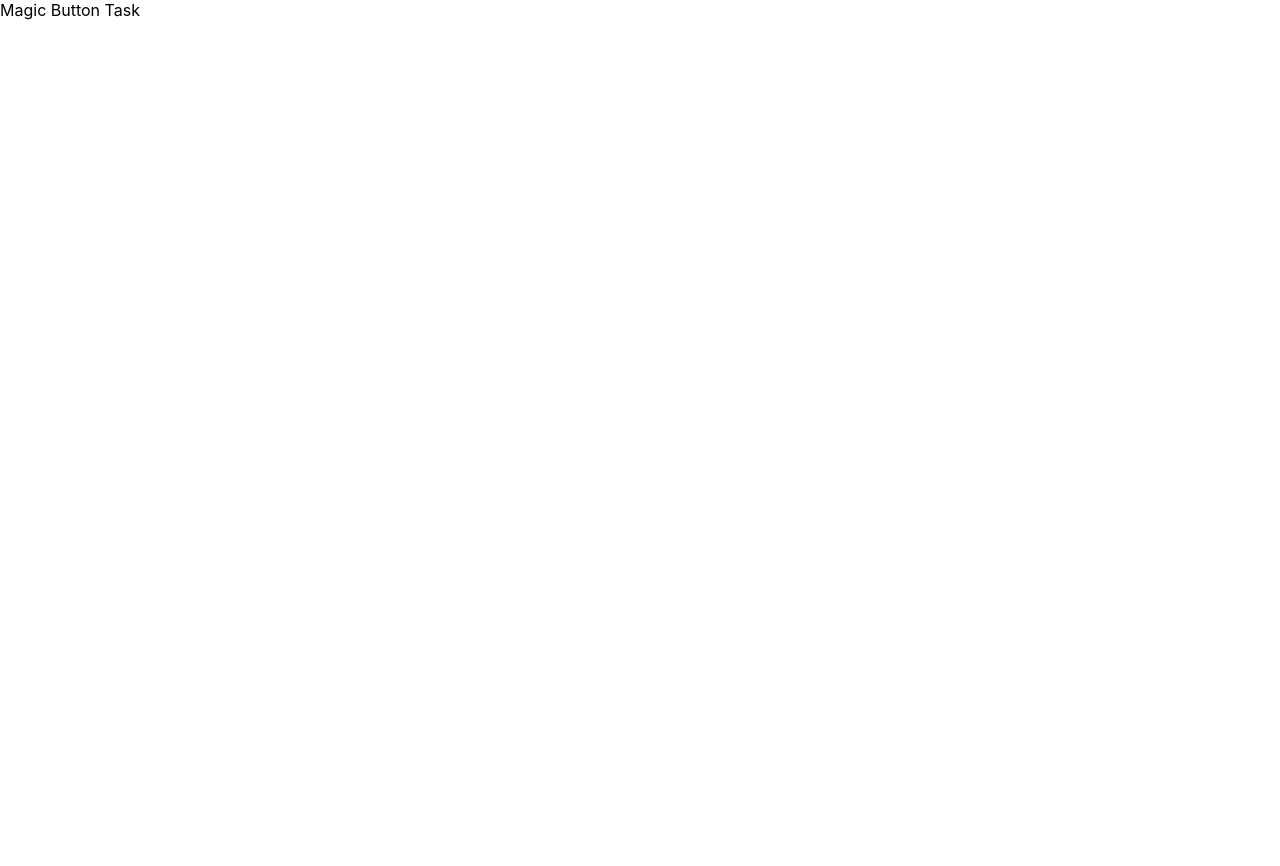
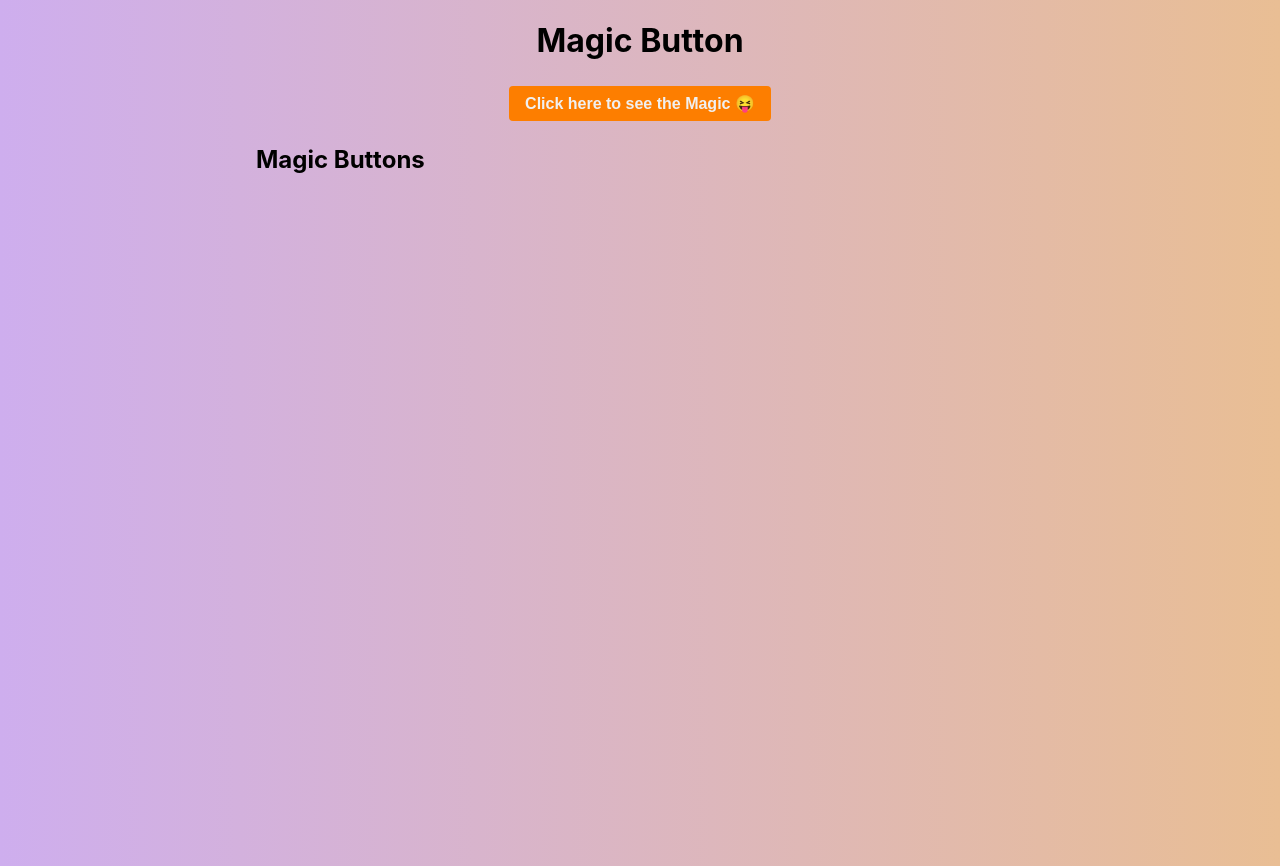
Before and after one commit to shecodestooiq/MagicButtonTask, a React (Create React App) app: page / in a window 1280 px wide. Before the commit the page ends 800 px from the top, so only its background shows below. Built offline with nearby package versions, Linux system fonts and the light colour scheme.

Commit message:
MagicButton with React.cloneElement

```diff
--- a/src/App.js
+++ /dev/null
@@ -1,5 +0,0 @@
-function App() {
-  return <div>Magic Button Task</div>;
-}
-
-export default App;
--- /dev/null
+++ b/src/App.jsx
@@ -0,0 +1,13 @@
+import React from "react";
+import MagicButton from "./components/MagicButton";
+
+function App () {
+	return (
+		<div className='container'>
+			<h1>Magic Button</h1>
+			<MagicButton />
+		</div>
+	);
+};
+
+export default App;
--- /dev/null
+++ b/src/components/ButtonList.jsx
@@ -0,0 +1,26 @@
+import React from "react";
+
+function ButtonList ({ count, generateButtonStyle }) {
+	return (
+		<div className="buttonListContainer">
+			<h2>Magic Buttons</h2>
+			<ul>
+				{React.Children.map(
+					Array.from({ length: count }),
+					(_, index) => (
+						<li key={index}>
+							{React.cloneElement(
+								<button>
+									Button {index + 1}
+								</button>,
+								{ className: generateButtonStyle(index) }
+							)}
+						</li>
+					)
+				)}
+			</ul>
+		</div>
+	);
+};
+
+export default ButtonList;
--- /dev/null
+++ b/src/components/MagicButton.jsx
@@ -0,0 +1,29 @@
+// MagicButton.jsx
+import React, { useState } from "react";
+import ButtonList from "./ButtonList";
+
+function MagicButton () {
+	const [count, setCount] = useState(0);
+
+	const handleMagicClick = () => {
+		setCount(count + 1);
+	};
+
+	const generateButtonStyle = (index) => {
+		return index % 2 === 0 ? "lightButton" : "darkButton";
+	};
+
+	return (
+		<div className="magicButtonContainer">
+			<button onClick={handleMagicClick}>
+				Click here to see the Magic 😝
+			</button>
+			<ButtonList
+				count={count}
+				generateButtonStyle={generateButtonStyle}
+			/>
+		</div>
+	);
+};
+
+export default MagicButton;
--- a/src/index.css
+++ b/src/index.css
@@ -11,3 +11,74 @@ code {
   font-family: source-code-pro, Menlo, Monaco, Consolas, 'Courier New',
     monospace;
 }
+
+.container {
+  display: flex;
+  flex-direction: column;
+  justify-content: center;
+  align-items: center;
+  background: rgb(206, 174, 238);
+  background: linear-gradient(90deg, rgba(206, 174, 238, 1) 0%, rgba(233, 190, 148, 1) 100%);
+}
+
+.magicButtonContainer {
+  display: flex;
+  flex-direction: column;
+  justify-content: center;
+  align-items: center;
+  width: 60%;
+}
+
+.buttonListContainer{
+  display: flex;
+  flex-direction: column;
+  align-items: flex-start;
+  width: 100%;
+}
+
+ul {
+  min-height: 80vh;
+  display: grid;
+  grid-template-columns: repeat(6, 1fr);
+  grid-template-rows: repeat(15, 1fr);
+}
+
+li {
+  list-style: none;
+}
+
+button {
+  cursor: pointer;
+  color: #f0f0f0;
+  padding: 8px 16px;
+  margin: 4px;
+  border: none;
+  border-radius: 4px;
+  background-color: #fd7e00;
+  font-size: 1rem;
+  font-weight: 600;
+}
+
+.lightButton {
+  background-color: #f2e4ff;
+  color: #333;
+  padding: 8px 16px;
+  margin: 4px;
+  border: none;
+  border-radius: 4px;
+  cursor: pointer;
+  width: 10rem;
+  height: 2rem;
+}
+
+.darkButton {
+  background-color: #5a2a89;
+  color: #fff;
+  padding: 8px 16px;
+  margin: 4px;
+  border: none;
+  border-radius: 4px;
+  cursor: pointer;
+  width: 8rem;
+  height: 2rem;
+}
```
